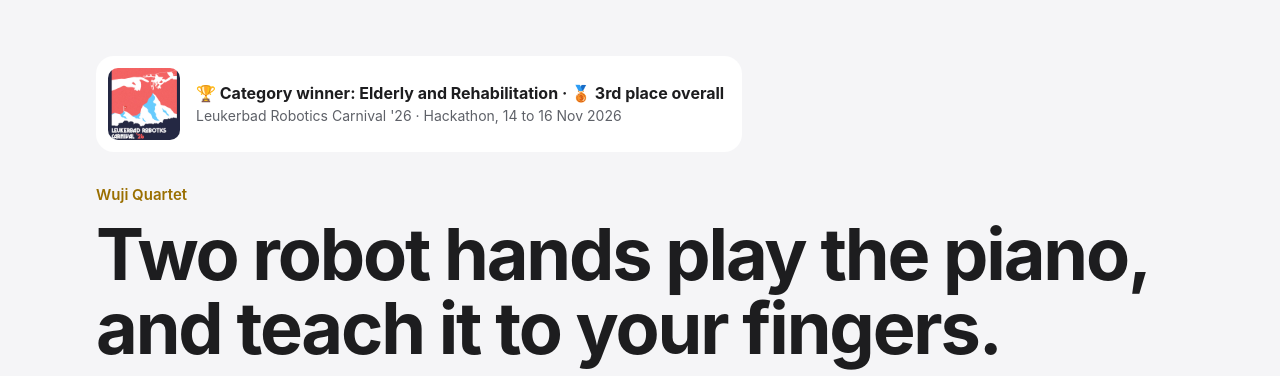
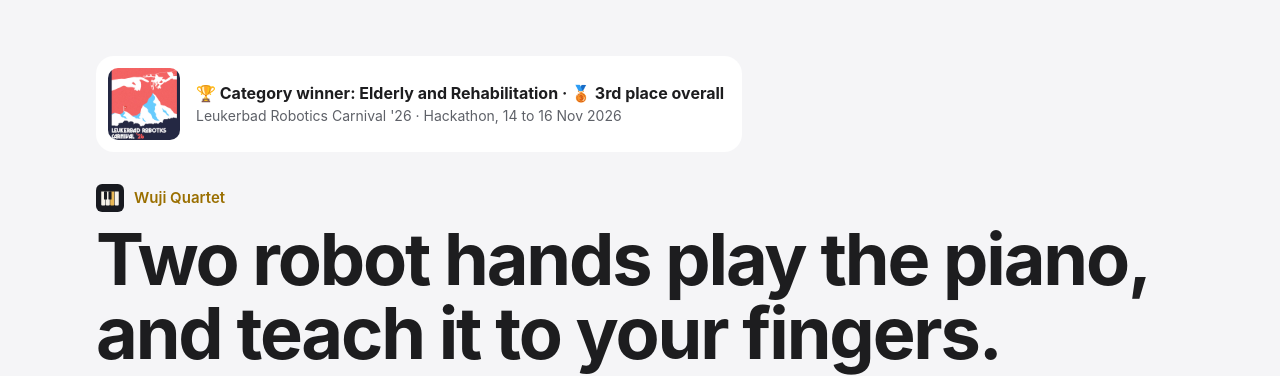
Before and after one commit to simonkruelle/Wuji-Quartet, a plain HTML site: page docs/index.html in a window 1280 px wide. Shown: the top 376 px of the page. Drawn offline with Linux system fonts and the light colour scheme.

Commit message:
A logo, a full-width award banner, video and pitch-deck buttons at the top, and the 3D view in the studio section

```diff
--- a/docs/index.html
+++ b/docs/index.html
@@ -4,6 +4,8 @@
 <meta charset="utf-8">
 <meta name="viewport" content="width=device-width, initial-scale=1">
 <title>Wuji Quartet</title>
+<link rel="icon" href="logo.svg" type="image/svg+xml">
+<meta property="og:image" content="https://simonkruelle.github.io/Wuji-Quartet/social_preview.png">
 <meta name="description" content="Two robot hands play the piano, and teach it to your fingers. Videos with sound.">
 <style>
   :root { --bg: #f5f5f7; --card: #ffffff; --ink: #1d1d1f; --ink2: #5e6168; --rule: #d9dadf; --gold: #9a6f00; }
@@ -27,6 +29,8 @@
   figcaption span { color: var(--ink2); font-size: 15px; line-height: 1.4; display: block; }
   footer { margin-top: 64px; padding-top: 18px; border-top: 1px solid var(--rule); color: var(--ink2); font-size: 15px; line-height: 1.7; }
   a { color: var(--gold); }
+  .brand { display: flex; align-items: center; gap: 10px; }
+  .brand img { width: 28px; height: 28px; }
   .award { display: flex; align-items: center; gap: 16px; background: var(--card); border-radius: 18px; padding: 12px 18px 12px 12px; margin: 0 0 32px; width: fit-content; max-width: 100%; }
   .award img { width: 72px; height: 72px; border-radius: 10px; flex: none; }
   .award p { margin: 0; font-size: 16px; line-height: 1.4; }
@@ -41,7 +45,7 @@
     <img src="media/leukerbad_robotics_carnival_26.jpg" alt="Leukerbad Robotics Carnival '26 logo">
     <p><b>🏆 Category winner: Elderly and Rehabilitation · 🥉 3rd place overall</b><span>Leukerbad Robotics Carnival '26 · Hackathon, 14 to 16 Nov 2026</span></p>
   </div>
-  <p class="eyebrow">Wuji Quartet</p>
+  <p class="eyebrow brand"><img src="logo.svg" alt="">Wuji Quartet</p>
   <h1>Two robot hands play the piano, and teach it to your fingers.</h1>
   <p class="lead">A MIDI file in. The finger plan is found in simulation and played on a real piano. Every video here has sound.</p>
 
```
Also changed, not shown: docs/award.png (added), docs/logo.png (added), docs/logo.svg (added), docs/social_preview.png (added), docs/studio/view3d.png (added), 2 other files.
